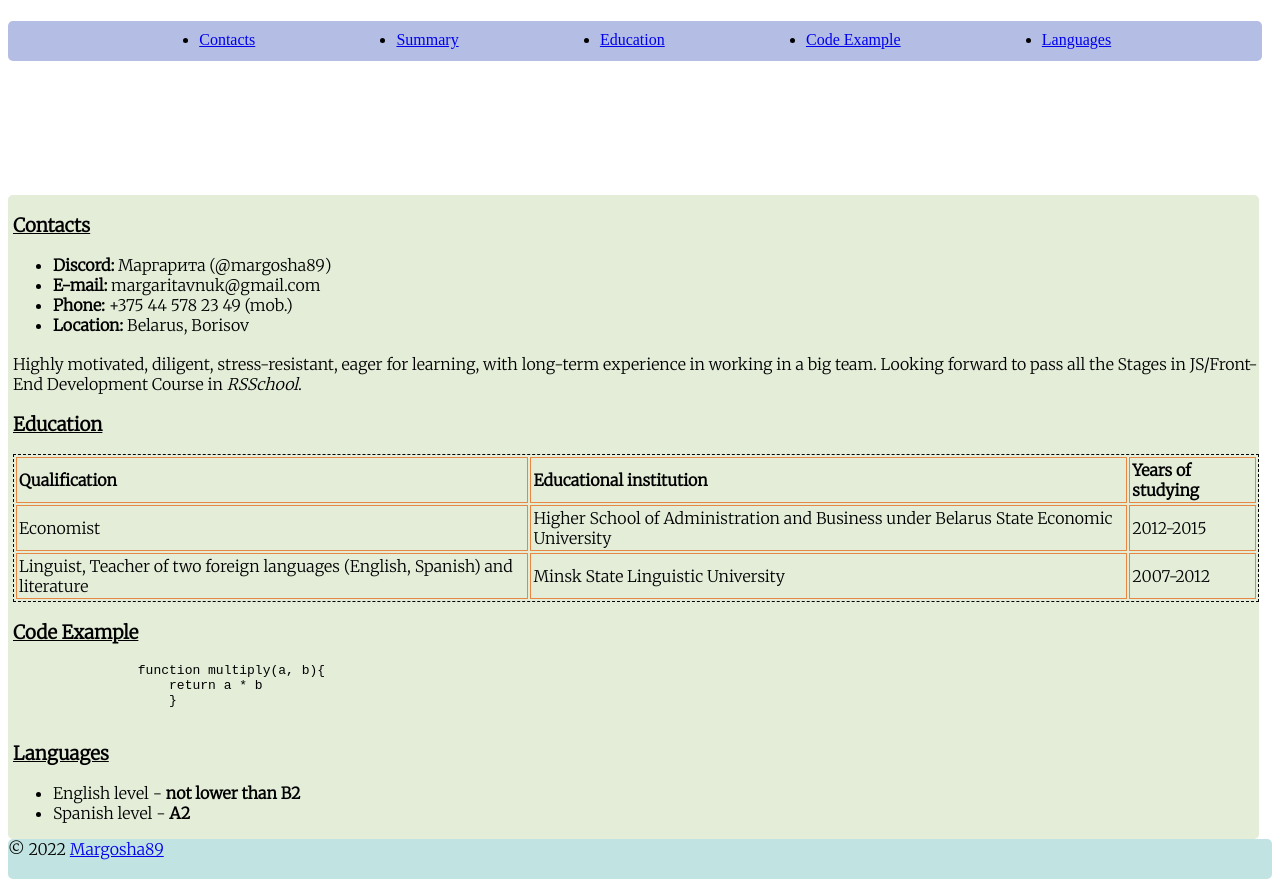
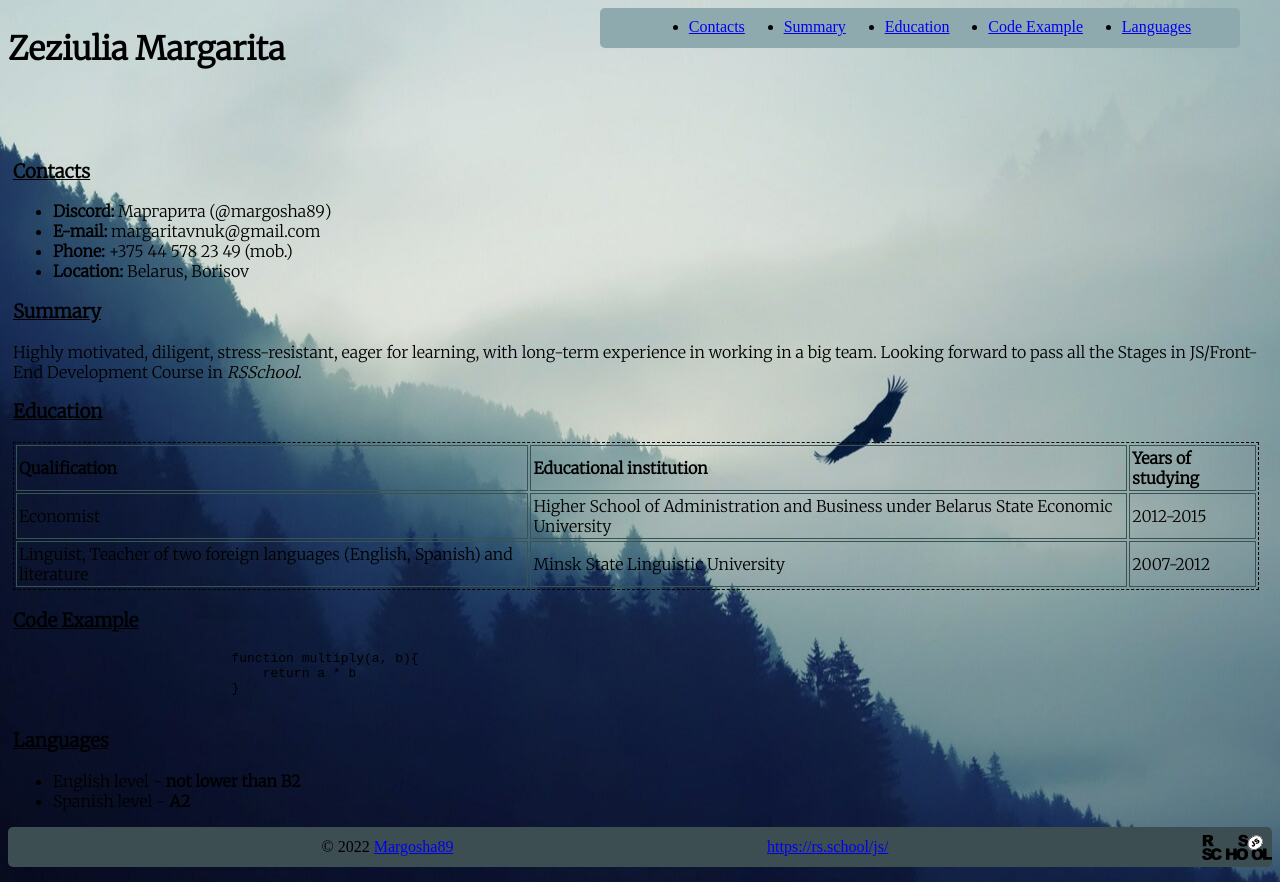
Before and after one commit to Margosha89/rsschool-cv, a plain HTML site: page index.html in a window 1280 px wide. Drawn offline with Linux system fonts and the light colour scheme.

Commit message:
Margosha89

```diff
--- a/index.html
+++ b/index.html
@@ -10,6 +10,7 @@
     <link href="https://fonts.googleapis.com/css2?family=Merriweather:wght@300&display=swap" rel="stylesheet">
     <title>CV</title>
 </head>
+<body id="background">
     <div>
         <div id="header">
             <nav class="nav">
@@ -17,15 +18,15 @@
                     <li class="nav-item"><a href="#Contacts" class="nav-link">Contacts</a></li>
                     <li class="nav-item"><a href="#Summary" class="nav-link">Summary</a></li>
                     <li class="nav-item"><a href="#Education" class="nav-link">Education</a></li>
-          <li class="nav-item"><a href="#Code Example" class="nav-link">Code Example</a></li>
+                    <li class="nav-item"><a href="#CodeExample" class="nav-link">Code Example</a></li>
                     <li class="nav-item"><a href="#Languages" class="nav-link">Languages</a></li>
                 </ul>
             </nav>
         </div>
         <div id="main">
             <H1>Zeziulia Margarita</H1>
-         <a href="mailto:margaritavnuk@gmail.com" target="_blank"><p id="email">margaritavnuk@gmail.com</p></a>
             <div class="left">
+
             </div>
             <div class="right">
                 <div id="#Contacts">
@@ -35,11 +36,12 @@
                             <li><b>Discord:</b> Маргарита (@margosha89)</li>
                             <li><b>E-mail:</b> margaritavnuk@gmail.com </li>
                             <li><b>Phone:</b> +375 44 578 23 49 (mob.)</li>
-                <li><b>Location:</b> Belarus, Borisov</li></ul>
+                            <li><b>Location:</b> Belarus, Borisov</li>
+                        </ul>
                     </p>
                 </div>
                 <div id="#Summary">
-            <h3></Summary></h3>
+                    <h3>Summary</h3>
                     <p>
                         Highly motivated, diligent, stress-resistant, eager for learning, with long-term experience in working in a big team.
                         Looking forward to pass all the Stages in JS/Front-End Development Course in <i>RSSchool</i>.
@@ -65,7 +67,7 @@
                         </tr>
                     </table>
                 </div>
-            <div id="#Code Example">
+                <div id="#CodeExample">
                     <h3>Code Example</h3>
                     <p>
                         <pre>
@@ -80,14 +82,17 @@
                     <p>
                         <ul>
                             <li>English level - <b>not lower than B2</b></li>
-                <li>Spanish level - <b>A2</b></li></ul>
+                            <li>Spanish level - <b>A2</b></li>
+                        </ul>
                     </p>
+                </div>
             </div>
         </div>
         <div id="footer">
             <div class="container footer-container">
-      <div>© 2022 <a href="https://github.com/Margosha89" class="github nav-link">Margosha89</a></div>
-      <a href="https://rs.school/js/" class="rss"></a>
+            </div><div>© 2022 <a href="https://github.com/Margosha89" class="github nav-link" class="section-item">Margosha89</a></div>
+            <a href="https://rs.school/js/">https://rs.school/js/</a>
+            <img src="assets/img/rs_school_js.svg" width="70px" height="70px" alt="RS Logo">
         </div>
     </div>
 </body>
--- a/style.css
+++ b/style.css
@@ -1,29 +1,30 @@
-div
-{
+div {
     border-radius: 5px;
-    }
-#header
-{
+}
+
+body {
+    display: flex;
+    flex-direction: column;
+    justify-content: space-between;
+}
+
+#header {
     position: fixed;
+    left:600px;
     z-index: 1;
     height:40px;
-    width: 98%;
-    background-color: #b4bee4;
-    margin-bottom: 10px
-    }
+    width: 50%;
+    background-color: #8eaaaf;
+    margin-bottom: 10px;
+}
 
 #main {
     font-family: 'Merriweather', sans-serif;
    }
 
-#email{
-    float:right;
-    margin-right: 20px;
-	padding-bottom: 10px;
-	font-size: 16px;
-	color: #ffffff;
+#background {
+    background: url(assets/img/Фон2.jpg) no-repeat 50% 50%;
 }
-
 #contact
 {
     margin-left:45%;
@@ -65,7 +66,6 @@ a:hover {
     margin-left: 14%;*/
     height: auto;
     width: 99%;
-    background-color: #E3EDD8;
     }
 
 /*.left
@@ -83,8 +83,21 @@ a:hover {
     height:40px;
     clear:both;
     position: relative;
-    background-color: #C1E3E1;
+    background-color: #3c4e52;
+    display: flex;
+    justify-content: space-between;
+    align-items: center;
     }
+
+.section-item a {
+    color: #3d493f;
+    text-decoration: none;
+    transition: color 0.5s;
+    }
+
+.section-item a:hover {
+    color: #212929;
+}
 
 h3
 {
@@ -106,7 +119,7 @@ table
 td
 {
     padding: 2px;
-    border: 1px solid #E88741;
+    border: 1px solid #395355;
     }
 
 #course-name
```
Also changed, not shown: assets/img/favicon.ico, assets/img/rs_school.svg (added), assets/img/rs_school_js.svg (added). Lines whose indentation alone changed are shown as unchanged.
